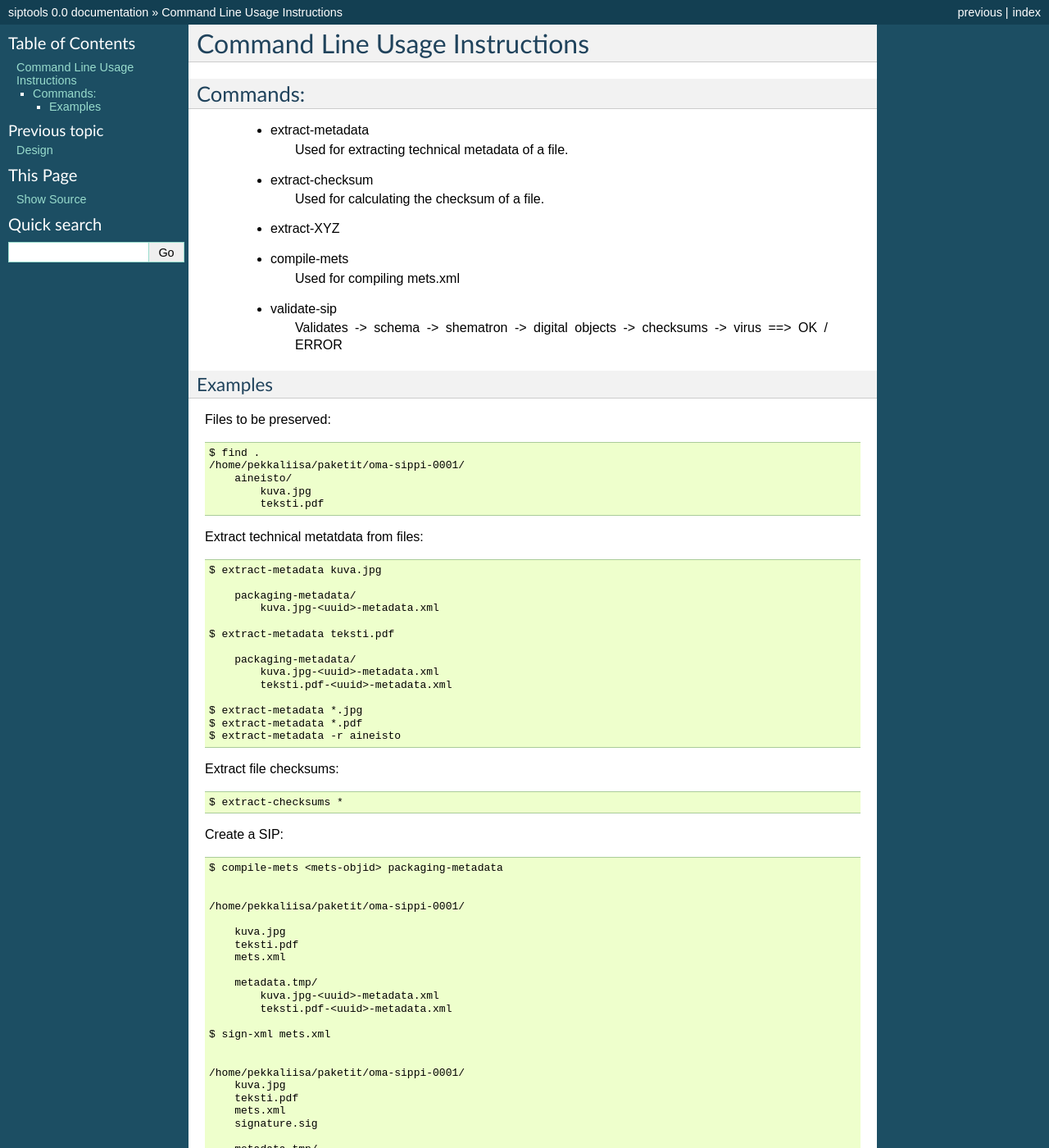
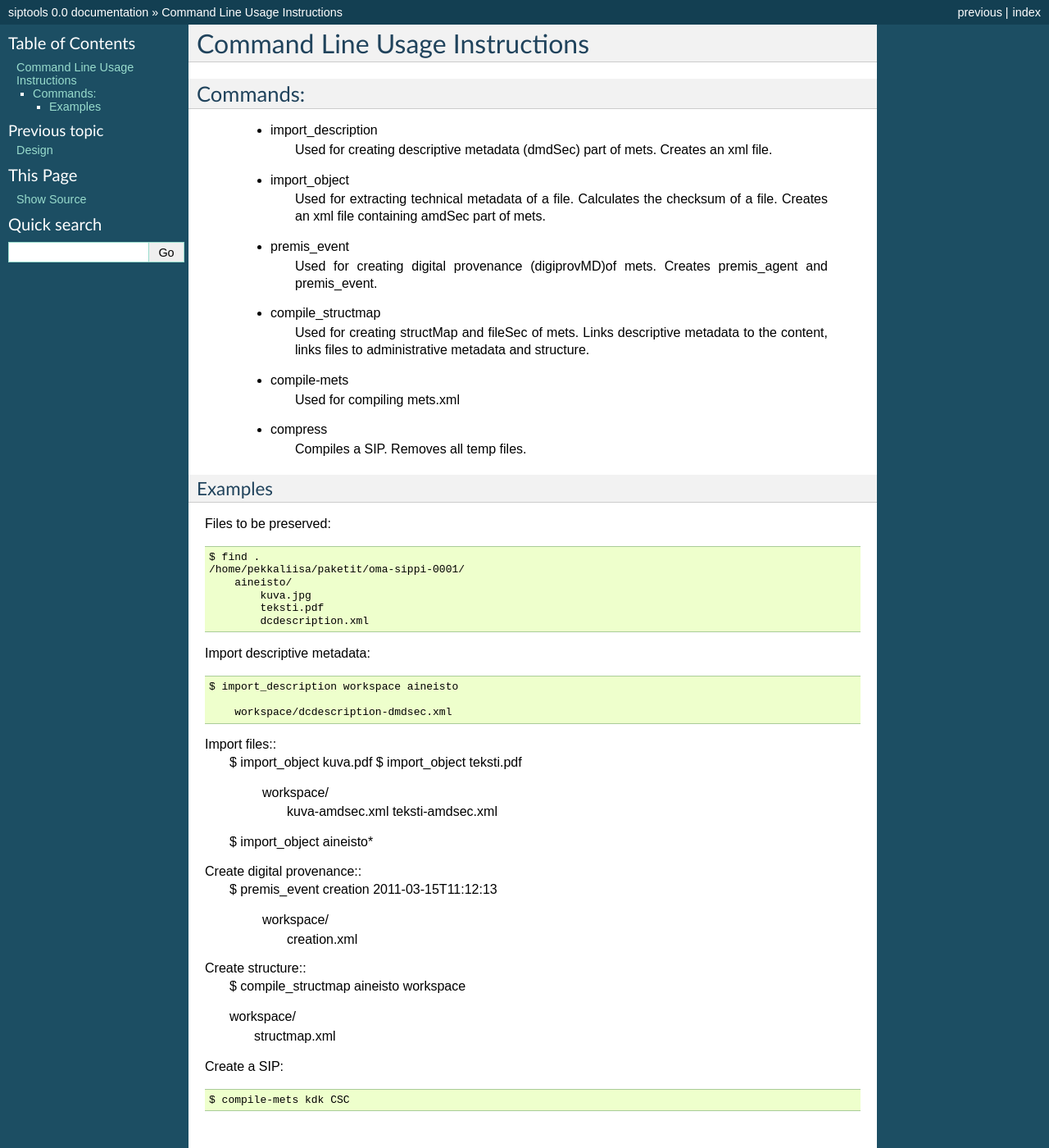
Before and after one commit to Digital-Preservation-Finland/dpres-siptools, a Sphinx documentation site: the page built from doc/source/usage.rst, in a window 1280 px wide and 1400 px high. Shown: the whole window at 82% size. Built offline with Sphinx 7.4.7, drawn with Linux system fonts in a browser that asks for light colours; some of the changed text lies outside the part shown.

Commit message:
TPAS-49 updated documentation

```diff
--- a/doc/source/index.rst
+++ b/doc/source/index.rst
@@ -9,7 +9,6 @@ Contents:
     :maxdepth: 2
 
     intro
-    architecture
     design
     usage
 
--- a/doc/source/usage.rst
+++ b/doc/source/usage.rst
@@ -7,21 +7,20 @@ Command Line Usage Instructions
 Commands:
 *************************
 
-    * extract-metadata
-	Used for extracting technical metadata of a file.
-    * extract-checksum
-	Used for calculating the checksum of a file.
-    * extract-XYZ
+    * import_description
+	Used for creating descriptive metadata (dmdSec) part of mets. Creates an xml file.
+    * import_object
+	Used for extracting technical metadata of a file. Calculates the checksum of a file. Creates an xml file containing amdSec part of mets.
+    * premis_event
+	Used for creating digital provenance (digiprovMD)of mets. Creates premis_agent and premis_event.
+    * compile_structmap
+	Used for creating structMap and fileSec of mets. Links descriptive metadata to the content, links files to administrative metadata and structure.
     * compile-mets
 	Used for compiling mets.xml
-    * validate-sip
-	Validates
-        -> schema
-        -> shematron
-        -> digital objects
-        -> checksums
-        -> virus
-        ==> OK / ERROR
+    * compress
+	Compiles a SIP. Removes all temp files.
+
+
 
 Examples
 ------------------------------------
@@ -34,72 +33,40 @@ Files to be preserved::
         aineisto/
             kuva.jpg
             teksti.pdf
+            dcdescription.xml
 
-Extract technical metatdata from files::
 
-    $ extract-metadata kuva.jpg
 
-        packaging-metadata/
-            kuva.jpg-<uuid>-metadata.xml
+Import descriptive metadata::
 
-    $ extract-metadata teksti.pdf
+    $ import_description workspace aineisto
 
-        packaging-metadata/
-            kuva.jpg-<uuid>-metadata.xml
-            teksti.pdf-<uuid>-metadata.xml
+        workspace/dcdescription-dmdsec.xml
 
-    $ extract-metadata *.jpg
-    $ extract-metadata *.pdf
-    $ extract-metadata -r aineisto
+Import files::
+    $ import_object kuva.pdf
+    $ import_object teksti.pdf
 
-Extract file checksums::
+        workspace/
+            kuva-amdsec.xml
+            teksti-amdsec.xml
 
-    $ extract-checksums *
+    $ import_object aineisto*
+
+Create digital provenance::
+    $ premis_event creation 2011-03-15T11:12:13
+
+        workspace/
+            creation.xml
+
+Create structure::
+    $ compile_structmap aineisto workspace
+
+    workspace/
+            structmap.xml
+
+
 
 Create a SIP::
 
-    $ compile-mets <mets-objid> packaging-metadata
-
-
-    /home/pekkaliisa/paketit/oma-sippi-0001/
-
-        kuva.jpg
-        teksti.pdf
-        mets.xml
-
-        metadata.tmp/
-            kuva.jpg-<uuid>-metadata.xml
-            teksti.pdf-<uuid>-metadata.xml
-
-    $ sign-xml mets.xml
-
-
-    /home/pekkaliisa/paketit/oma-sippi-0001/
-        kuva.jpg
-        teksti.pdf
-        mets.xml
-        signature.sig
-
-        metadata.tmp/
-            kuva.jpg-<uuid>-metadata.xml
-            teksti.pdf-<uuid>-metadata.xml
-
-
-    $ clean-temp-metadata
-
-    /home/pekkaliisa/paketit/oma-sippi-0001/
-        mets.xml
-        signature.sig
-        aineisto/
-            kuva.jpg
-            teksti.pdf
-
-    $ cd ..
-
-    $ zip -r oma-sippi-0001.zip oma-sippi-0001
-    $ tar czvf oma-sippi-0001.tar.gz oma-sippi-0001
-
-    $ validate-sip mets.xml
-
-        -> ERROR
-        -> OK
+    $ compile-mets kdk CSC
```
Also changed, not shown: doc/source/architecture.rst (deleted, +0 -7 lines), doc/source/design.rst (+3 -99 lines), doc/source/images/arkkitehtuuri.png (deleted).
